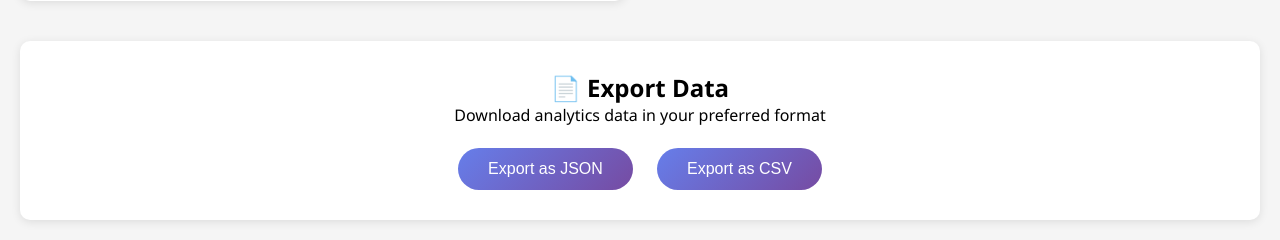
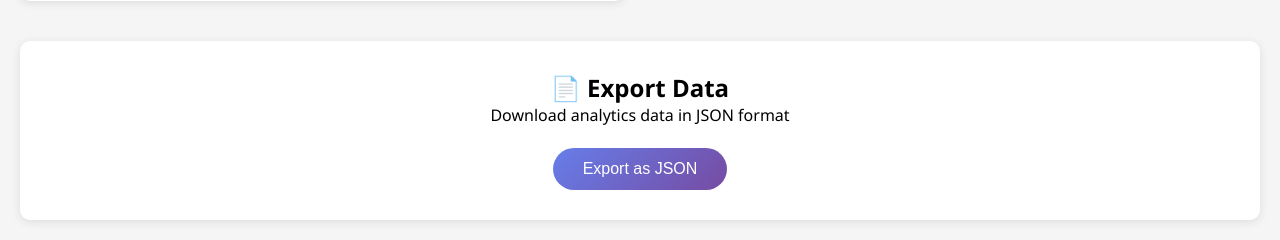
Before and after one commit to Nimanita/glowing-waffle, a Django app: template analytics/templates/analytics/dashboard.html in a window 1280 px wide. Shown: the part 1720-1960 px from the top of the page. Run offline with Django 4.2, Linux system fonts and the light colour scheme; the template is opened without the code that fills it, so the values that code supplies are empty.

Commit message:
added export data feature

```diff
--- a/analytics/templates/analytics/dashboard.html
+++ b/analytics/templates/analytics/dashboard.html
@@ -251,10 +251,9 @@
     <!-- Export Section -->
     <div class="export-section">
         <h2>📄 Export Data</h2>
-        <p>Download analytics data in your preferred format</p>
+        <p>Download analytics data in JSON format</p>
         <br>
         <button class="export-btn" onclick="exportData('json')">Export as JSON</button>
-        <button class="export-btn" onclick="exportData('csv')">Export as CSV</button>
     </div>
 
     <script>
@@ -552,12 +551,15 @@
             throw new Error(`HTTP error! status: ${response.status}`);
         }
 
-                if (format === 'csv') {
-                    const blob = await response.blob();
+        if (format === 'json') {
+            // Handle JSON download
+            const data = await response.json();
+            const jsonString = JSON.stringify(data, null, 2);
+            const blob = new Blob([jsonString], { type: 'application/json' });
             const url = window.URL.createObjectURL(blob);
             const a = document.createElement('a');
             a.href = url;
-                    a.download = 'analytics_data.csv';
+            a.download = 'analytics_data.json';
             document.body.appendChild(a);
             a.click();
             window.URL.revokeObjectURL(url);
@@ -570,7 +572,6 @@
         alert('Failed to export data. Please try again.');
     }
 }
-
         // Initialize dashboard
         document.addEventListener('DOMContentLoaded', async function() {
             try {
```
Also changed, not shown: analytics/operations.py (+32 -4 lines), analytics/views.py (+3 -7 lines). Lines whose indentation alone changed are shown as unchanged.
